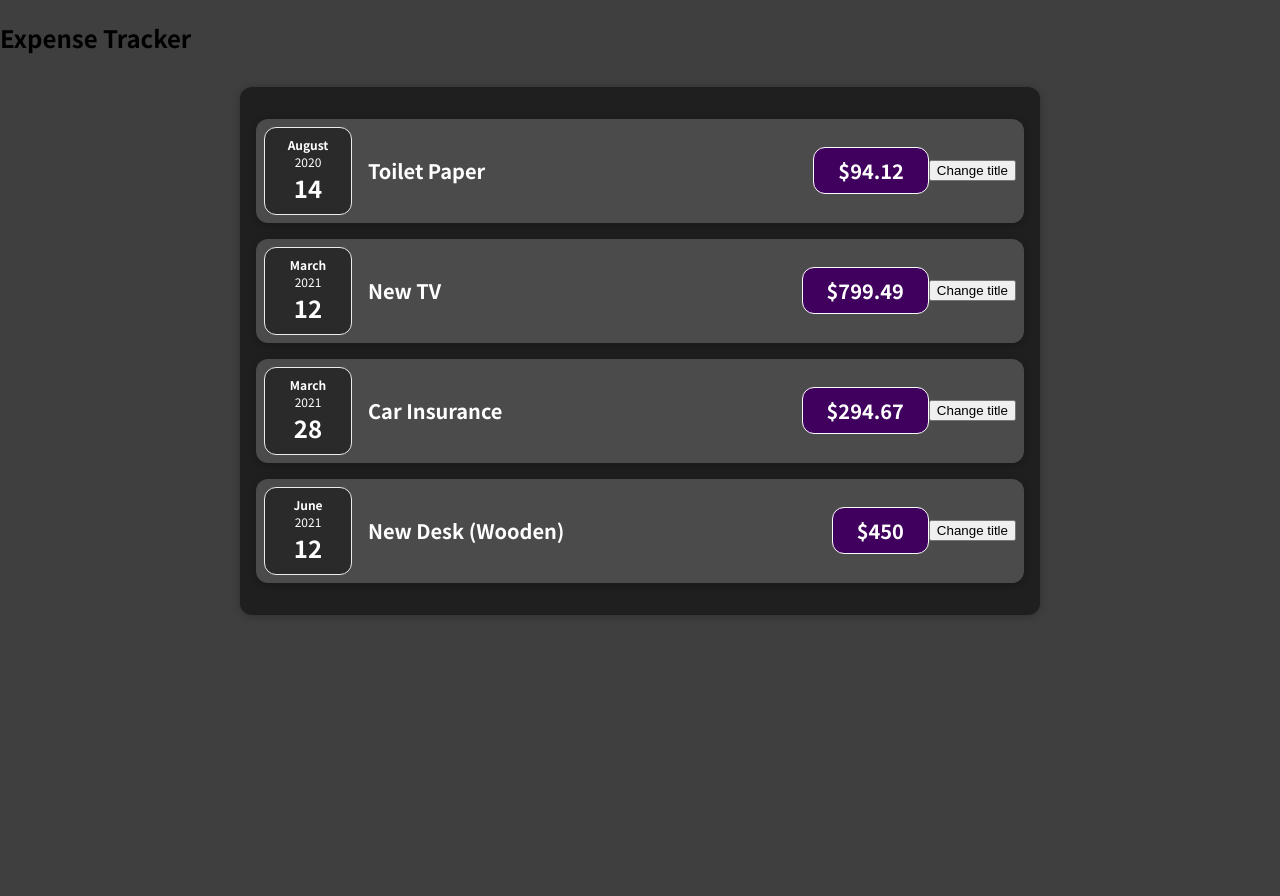
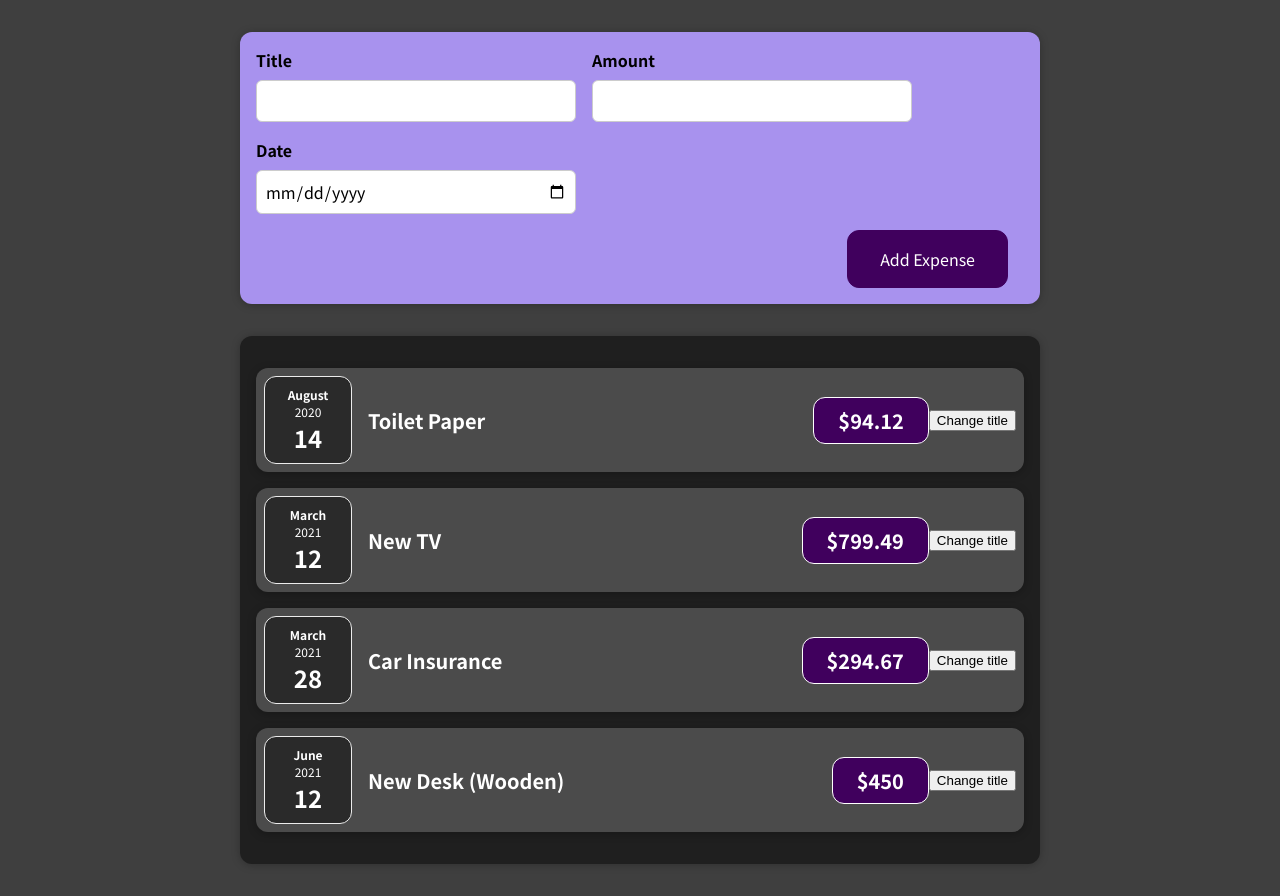
Before and after one commit to psison92/expense-tracker, a React (Create React App) app: page / in a window 1280 px wide. Before the commit the page ends 800 px from the top, so only its background shows below. Built offline with nearby package versions, Linux system fonts and the light colour scheme.

Commit message:
create new expense form

```diff
--- a/src/App.jsx
+++ b/src/App.jsx
@@ -1,5 +1,6 @@
 import React from "react";
-import ExpenseList from "./components/Expenses/ExpenseList";
+import ExpenseList from "./components/Expenses/ExpenseList"
+import NewExpense from "./components/Forms/NewExpense";
 
 function App() {
   const expenses = [
@@ -24,9 +25,17 @@
     },
   ];
 
+  const addExpenseHandler = expense => {
+    const expenseData = {
+      ...expense,
+      id: Math.random().toString()
+    }
+    console.log(expenseData)
+  }
+
   return (
     <div>
-      <h2>Expense Tracker</h2>
+      <NewExpense addExpenseHandler={addExpenseHandler}/>
       <ExpenseList expenses={expenses}/>
     </div>
   );
--- /dev/null
+++ b/src/components/Forms/NewExpense.css
@@ -0,0 +1,65 @@
+.new-expense {
+  background-color: #a892ee;
+  padding: 1rem;
+  margin: 2rem auto;
+  width: 50rem;
+  max-width: 95%;
+  border-radius: 12px;
+  text-align: center;
+  box-shadow: 0 1px 8px rgba(0, 0, 0, 0.25);
+}
+
+.new-expense button {
+  font: inherit;
+  cursor: pointer;
+  padding: 1rem 2rem;
+  border: 1px solid #40005d;
+  background-color: #40005d;
+  color: white;
+  border-radius: 12px;
+  margin-right: 1rem;
+}
+
+.new-expense button:hover,
+.new-expense button:active {
+  background-color: #510674;
+  border-color: #510674;
+}
+
+.new-expense button.alternative {
+  color: #220131;
+  border-color: transparent;
+  background-color: transparent;
+}
+
+.new-expense button.alternative:hover,
+.new-expense button.alternative:active {
+  background-color: #ddb3f8;
+}
+
+.new-expense__controls {
+  display: flex;
+  flex-wrap: wrap;
+  gap: 1rem;
+  margin-bottom: 1rem;
+  text-align: left;
+}
+
+.new-expense__control label {
+  font-weight: bold;
+  margin-bottom: 0.5rem;
+  display: block;
+}
+
+.new-expense__control input {
+  font: inherit;
+  padding: 0.5rem;
+  border-radius: 6px;
+  border: 1px solid #ccc;
+  width: 20rem;
+  max-width: 100%;
+}
+
+.new-expense__actions {
+  text-align: right;
+}
--- /dev/null
+++ b/src/components/Forms/NewExpense.jsx
@@ -0,0 +1,82 @@
+import React, { useState } from "react"
+
+import './NewExpense.css'
+
+const NewExpense = props => {
+  const [enteredTitle, setEnteredTitle] = useState('')
+  const [enteredAmount, setEnteredAmount] = useState('')
+  const [enteredDate, setEnteredDate] = useState('')
+  // const [userInput, setUserInput] = useState({
+  //   title: '',
+  //   amount: '',
+  //   date: ''
+  // })
+
+  const titleChangeHandler = (evt) => {
+    setEnteredTitle(evt.target.value)
+  }
+
+  const amountChangeHandler = (evt) => {
+    setEnteredAmount(evt.target.value)
+  }
+
+  const dateChangeHandler = (evt) => {
+    setEnteredDate(evt.target.value)
+  }
+
+  const submitHandler = (evt) => {
+    evt.preventDefault()
+
+    const expenseData = {
+      title: enteredTitle,
+      amount: enteredAmount,
+      date: new Date(enteredDate)
+    }
+    props.addExpenseHandler(expenseData)
+    setEnteredTitle('')
+    setEnteredAmount('')
+    setEnteredDate('')
+  }
+
+  return (
+    <div className="new-expense">
+      <form onSubmit={submitHandler}>
+        <div className="new-expense__controls">
+          <div className="new-expense__control">
+            <label>Title</label>
+            <input
+              type="text"
+              value={enteredTitle}
+              onChange={titleChangeHandler}
+            />
+          </div>
+          <div className="new-expense__control">
+            <label>Amount</label>
+            <input
+              type="number"
+              min="0.01"
+              step="0.01"
+              value={enteredAmount}
+              onChange={amountChangeHandler}
+            />
+          </div>
+          <div className="new-expense__control">
+            <label>Date</label>
+            <input
+              type="date"
+              min="2020-01-01"
+              max="2022-12-31"
+              value={enteredDate}
+              onChange={dateChangeHandler}
+              />
+          </div>
+        </div>
+        <div className="new-expense__actions">
+          <button type="submit">Add Expense</button>
+        </div>
+      </form>
+    </div>
+  )
+}
+
+export default NewExpense;
```
